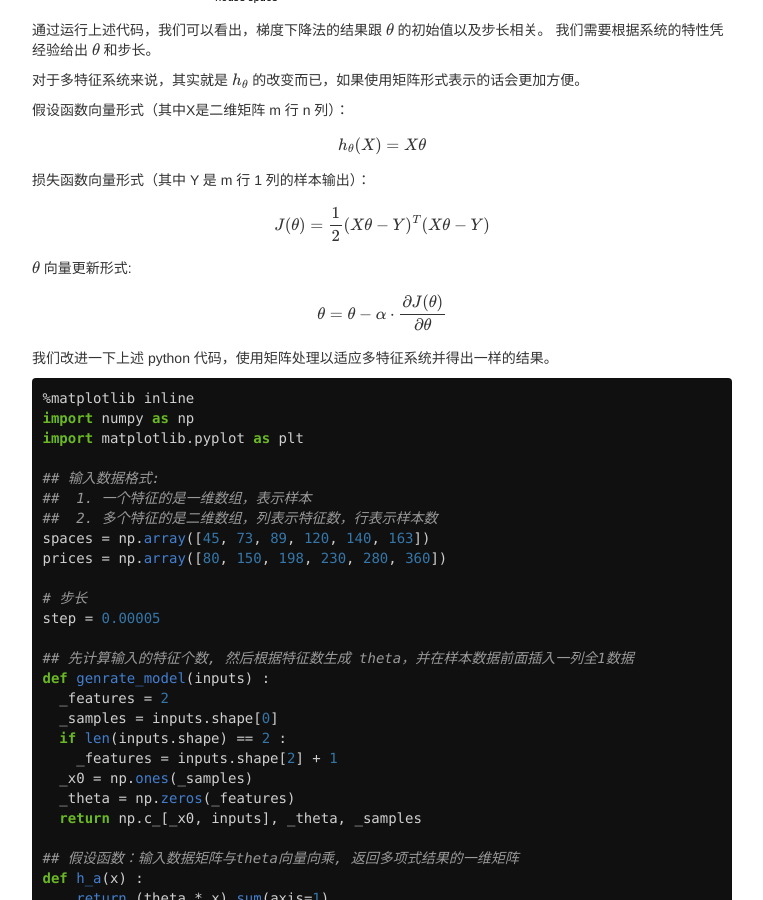
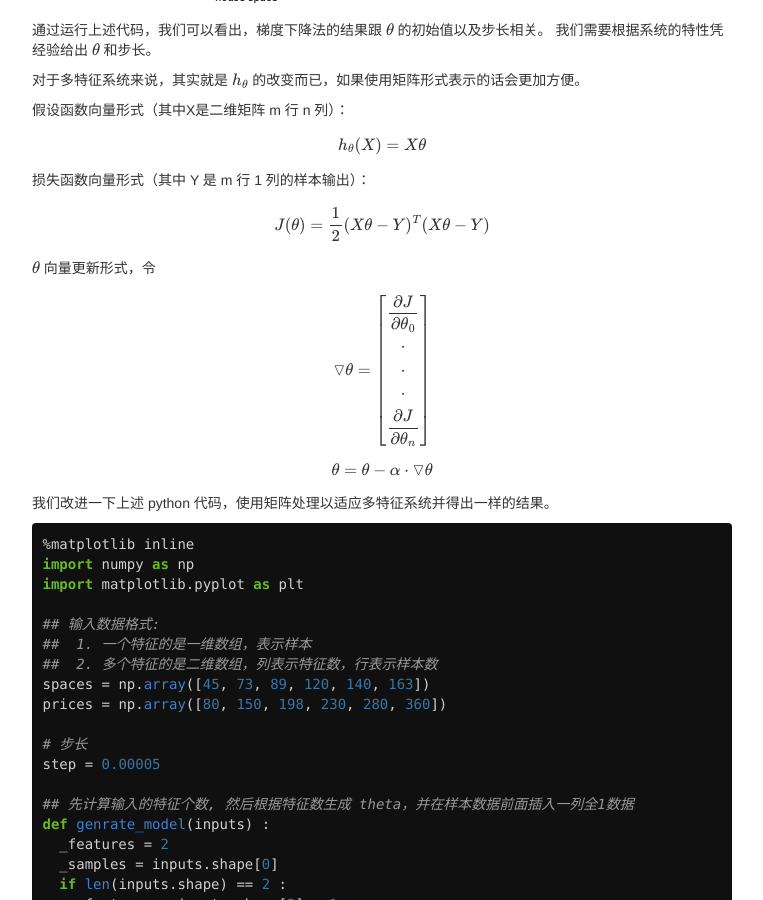
Before and after one commit to joans321/joans321.github.io, a Jekyll site: the page built from _posts/ai/2017-11-02-gradient-desent.md, in a window 1280 px wide and 900 px high, scrolled down 4241 px. Shown: the whole window, without its empty margins (258-1021 px from the left). Built offline with Jekyll 4.4.1, drawn with Linux system fonts in a browser that asks for light colours; formulas are drawn with MathJax 3; comment, search, counter and statistics services are not loaded.

Commit message:
update gradient desent

```diff
--- a/_posts/ai/2017-11-02-gradient-desent.md
+++ b/_posts/ai/2017-11-02-gradient-desent.md
@@ -214,9 +214,20 @@ plt.show()
 
   $$ J(\theta) = \dfrac{1}{2}(X \theta - Y)^T (X \theta - Y)$$
 
-  $\theta$ 向量更新形式:
+  $\theta$ 向量更新形式，令
 
-  $$ \theta = \theta - \alpha \cdot \dfrac{\partial J(\theta)}{\partial \theta}$$
+  $$\triangledown \theta = \left[
+  \begin{matrix}
+   \dfrac{\partial J}{\partial \theta_0} \\
+   \cdot \\
+   \cdot \\
+   \cdot \\
+   \dfrac{\partial J}{\partial \theta_n}
+  \end{matrix}
+  \right]
+  $$
+
+  $$ \theta = \theta - \alpha \cdot \triangledown \theta$$
 
   我们改进一下上述 python 代码，使用矩阵处理以适应多特征系统并得出一样的结果。
 
```
Also changed, not shown: _posts/ai/2017-11-01-formula.md (+26 -23 lines), 1 other file.
